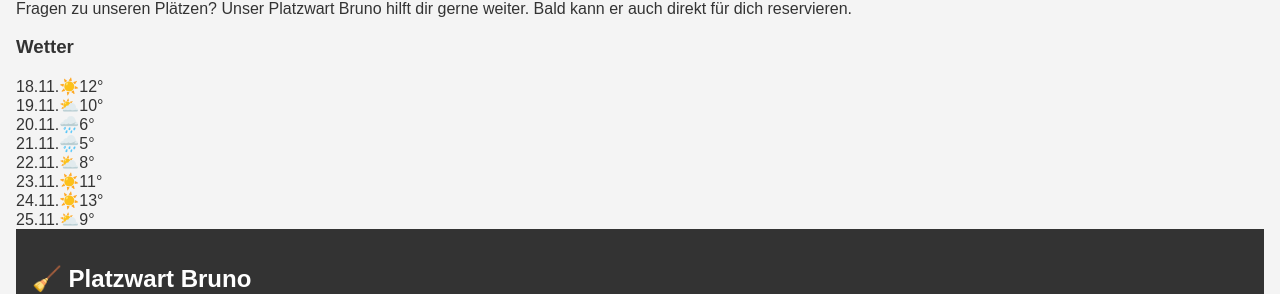
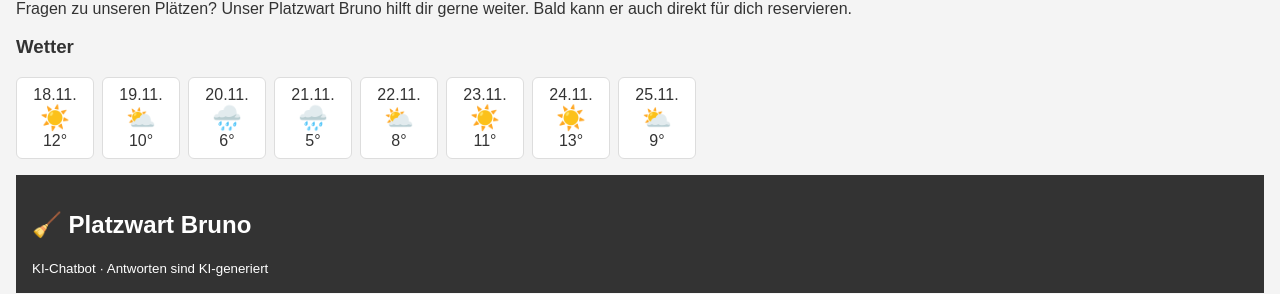
Before and after one commit to AMPFV1/TennisGuide, a React (Vite) app: page /plaetze in a window 1280 px wide. Shown: the part 246-540 px from the top of the page. Built offline with nearby package versions, Linux system fonts and the light colour scheme; no server answers.

Commit message:
Styling für das Wetter hinzugefügt

```diff
--- a/src/index.css
+++ b/src/index.css
@@ -50,3 +50,24 @@ nav a.aktiv {
     color: #fff;
     font-weight: bold;
 }
+
+/* Wetterleiste auf der Seite Platz buchen */
+.wetter-leiste {
+    display: flex;
+    flex-wrap: wrap;
+    gap: 0.5rem;
+    margin-bottom: 1rem;
+}
+.wetter-tag {
+    display: flex;
+    flex-direction: column;
+    align-items: center;
+    background-color: #fff;
+    border: 1px solid #ddd;
+    border-radius: 6px;
+    padding: 0.5rem;
+    min-width: 60px;
+}
+.wetter-icon {
+    font-size: 1.5rem;
+}
```
